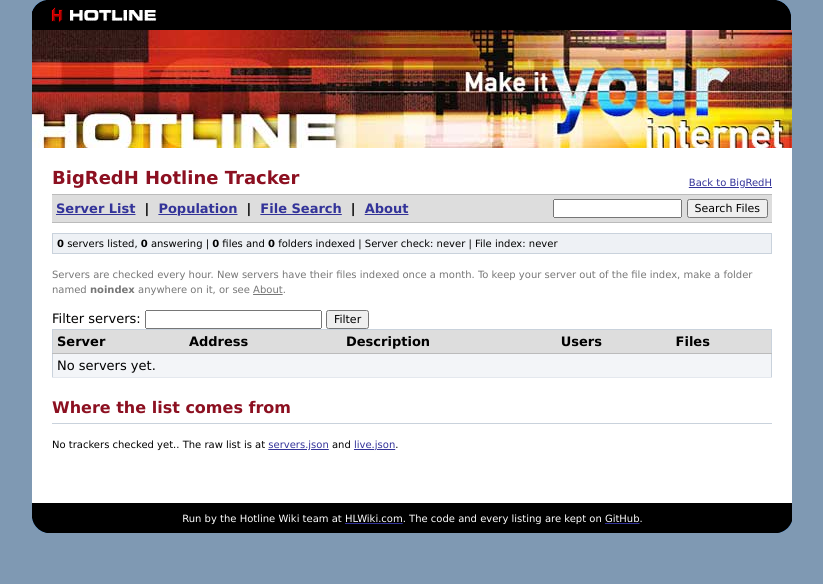
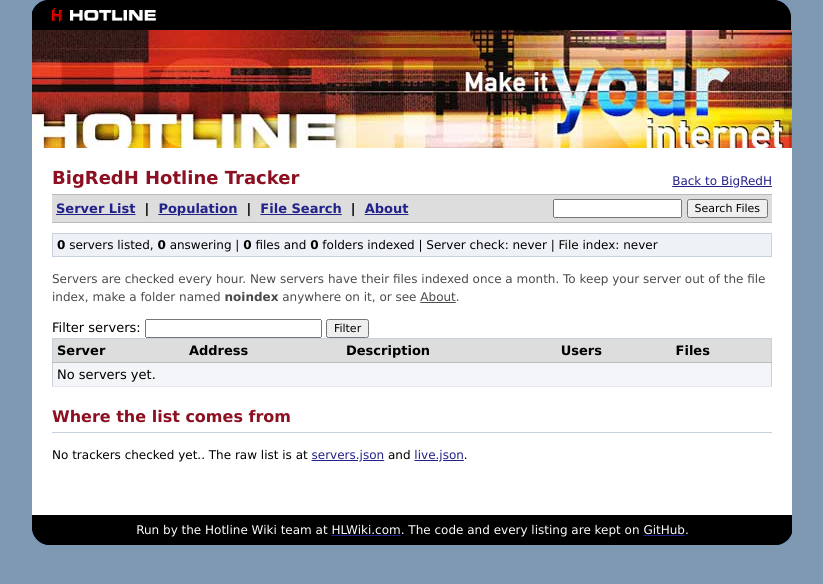
Before and after one commit to Big-Red-H/bigredh, a PHP site: page / in a window 1280 px wide. Shown: the top 584 px of the page, without its empty margins (228-1051 px from the left). Run offline with PHP 8.4, Linux system fonts and the light colour scheme.

Commit message:
Tracker: darker links and text, and small text at a readable size
Descriptions, notes and the stats line were 10px, some in light gray, which read
as faint on white. Links are a deeper navy, gray text is near-black, and newer
browsers show size-1 text at 12px (old browsers keep their own sizes).

Co-Authored-By: Claude Opus 5.5 <noreply@anthropic.com>

```diff
--- a/site/tracker/inc/common.php
+++ b/site/tracker/inc/common.php
@@ -97,7 +97,7 @@ function page_header($title, $query = '', $front = false)
 <title><?php echo h($full); ?></title>
 <link rel="stylesheet" type="text/css" href="style.css">
 </head>
-<body bgcolor="#7F99B3" text="#000000" link="#333399" vlink="#333399" alink="#6666FF" marginheight="0" marginwidth="0" leftmargin="0" topmargin="0">
+<body bgcolor="#7F99B3" text="#000000" link="#22228A" vlink="#22228A" alink="#6666FF" marginheight="0" marginwidth="0" leftmargin="0" topmargin="0">
 <table width="100%" cellpadding="0" cellspacing="0" border="0">
 <tr><td align="center" valign="top">
 <table class="frame" width="760" cellpadding="0" cellspacing="0" border="0">
--- a/site/tracker/index.php
+++ b/site/tracker/index.php
@@ -64,7 +64,7 @@ To keep your server out of the file index, make a folder named <b>noindex</b> an
 </tr>
 <?php foreach ($listed as $s) {
     $f = isset($files[$s['key']]) ? $files[$s['key']] : null;
-    $color = $s['online'] ? '#000000' : '#888888';
+    $color = $s['online'] ? '#000000' : '#5A5A5A';
     ?>
 <tr<?php echo $s['online'] ? '' : ' class="offline"'; ?>>
 <td><font size="2" color="<?php echo $color; ?>"><b><?php echo h($s['name']); ?></b><?php echo $s['online'] ? '' : ' <i>(not answering)</i>'; ?></font></td>
--- a/site/tracker/style.css
+++ b/site/tracker/style.css
@@ -3,20 +3,25 @@
 :root { color-scheme: only light; }
 body { background-color: #7F99B3; color: #000; margin: 0; font-family: Verdana, Geneva, Helvetica, Arial, sans-serif; }
 td, p, li { font-family: Verdana, Geneva, Helvetica, Arial, sans-serif; }
-a { color: #333399; }
+a { color: #22228A; }
 a:hover, a:active { color: #6666FF; }
 img { border: 0; }
 p { line-height: 1.5; }
 .heading { margin: 18px 0 6px 0; border-bottom: 1px solid #C9D2DC; padding-bottom: 3px; }
 .nav { margin: 6px 0 10px 0; border-top: 1px solid #BBBBBB; border-bottom: 1px solid #BBBBBB; }
 .stats { margin: 8px 0; border: 1px solid #C9D2DC; }
-.dim, .dim a { color: #777777; }
+.dim, .dim a { color: #4A4A4A; }
 table.list { border-collapse: collapse; border: 1px solid #C9D2DC; }
 table.list th { text-align: left; background: #DDDDDD; border-bottom: 1px solid #BBBBBB; padding: 4px; }
 table.list td { padding: 4px; vertical-align: top; border-bottom: 1px solid #E4E8EE; }
 table.list tr:nth-child(even) td { background: #F3F5F8; }
-table.list tr.offline td, table.list tr.offline td a { color: #888888; }
+table.list tr.offline td, table.list tr.offline td a { color: #5A5A5A; }
 .num { text-align: right; white-space: nowrap; }
+/* Old browsers keep the sizes in the HTML; newer ones get small text at a readable size. */
+font[size="1"] { font-size: 12px; }
+font[size="2"] { font-size: 13px; }
+table.list td.desc font { color: #222222; }
+
 input { font-family: Verdana, Geneva, Helvetica, Arial, sans-serif; font-size: 11px; }
 
 /* Phones: let the 760-wide frame shrink. Old browsers ignore this. */
```
